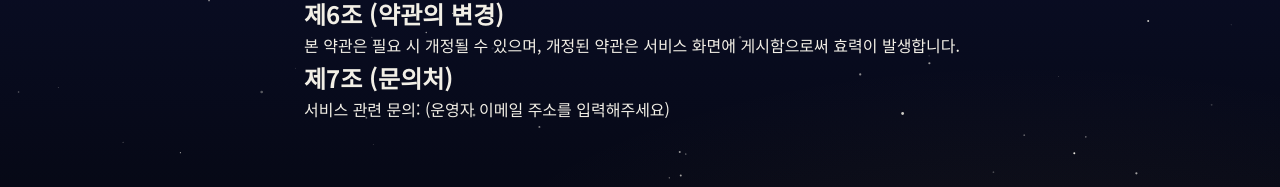
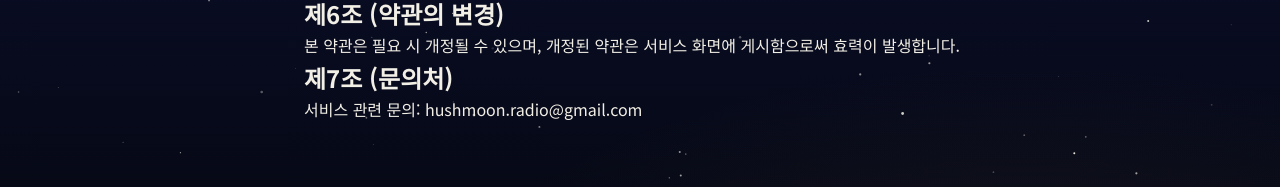
Before and after one commit to ssooom-source/Eunhasu, a Next.js app: page /terms in a window 1280 px wide. Shown: the part 530-717 px from the top of the page. Built offline with nearby package versions, Linux system fonts and the light colour scheme.

Commit message:
Update contact email in terms page

```diff
--- a/app/terms/page.tsx
+++ b/app/terms/page.tsx
@@ -69,7 +69,7 @@ export default function TermsPage() {
 
           <section>
             <h2>제7조 (문의처)</h2>
-            <p>서비스 관련 문의: (운영자 이메일 주소를 입력해주세요)</p>
+            <p>서비스 관련 문의: hushmoon.radio@gmail.com</p>
           </section>
         </div>
       </main>
```
